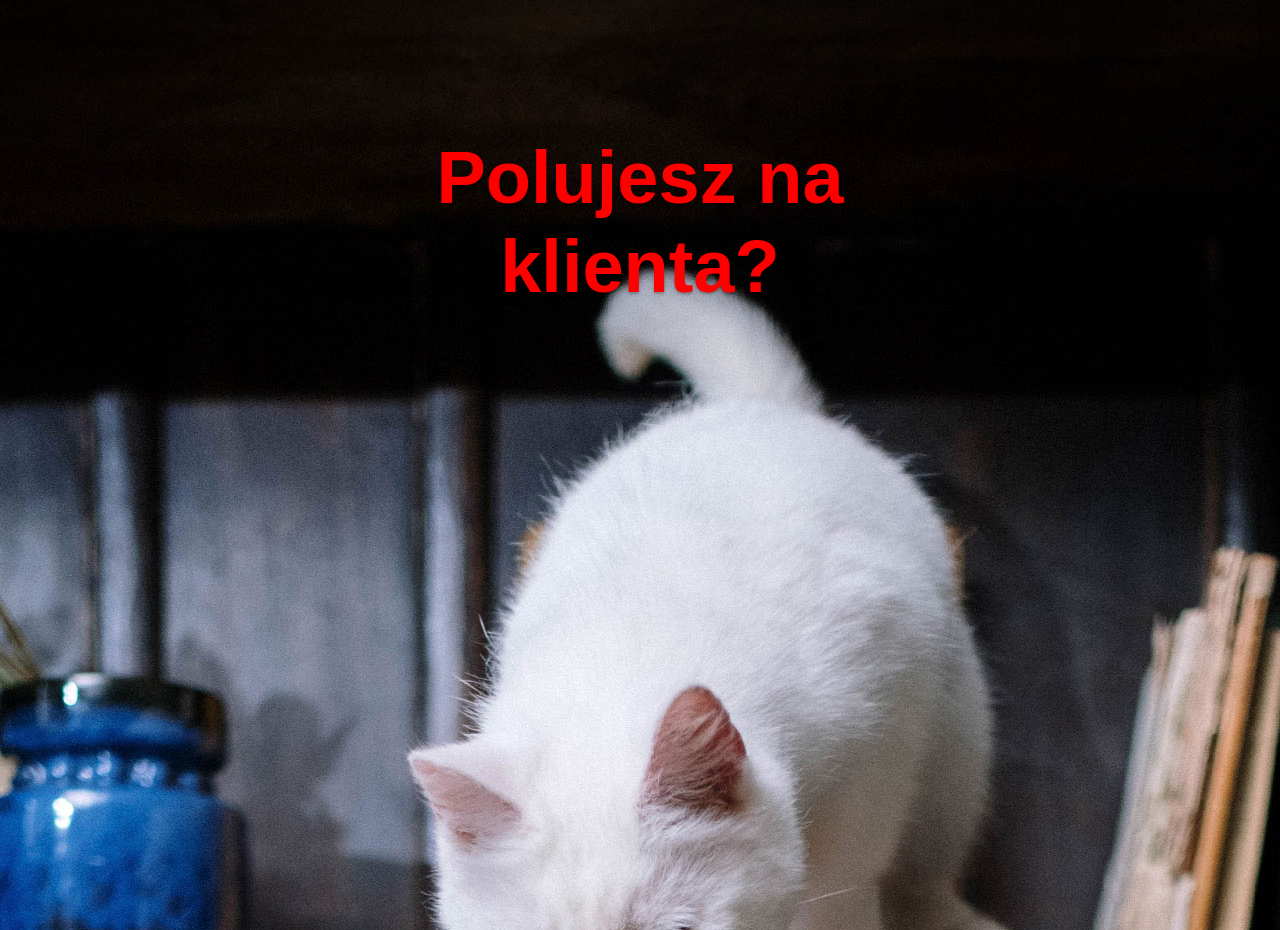
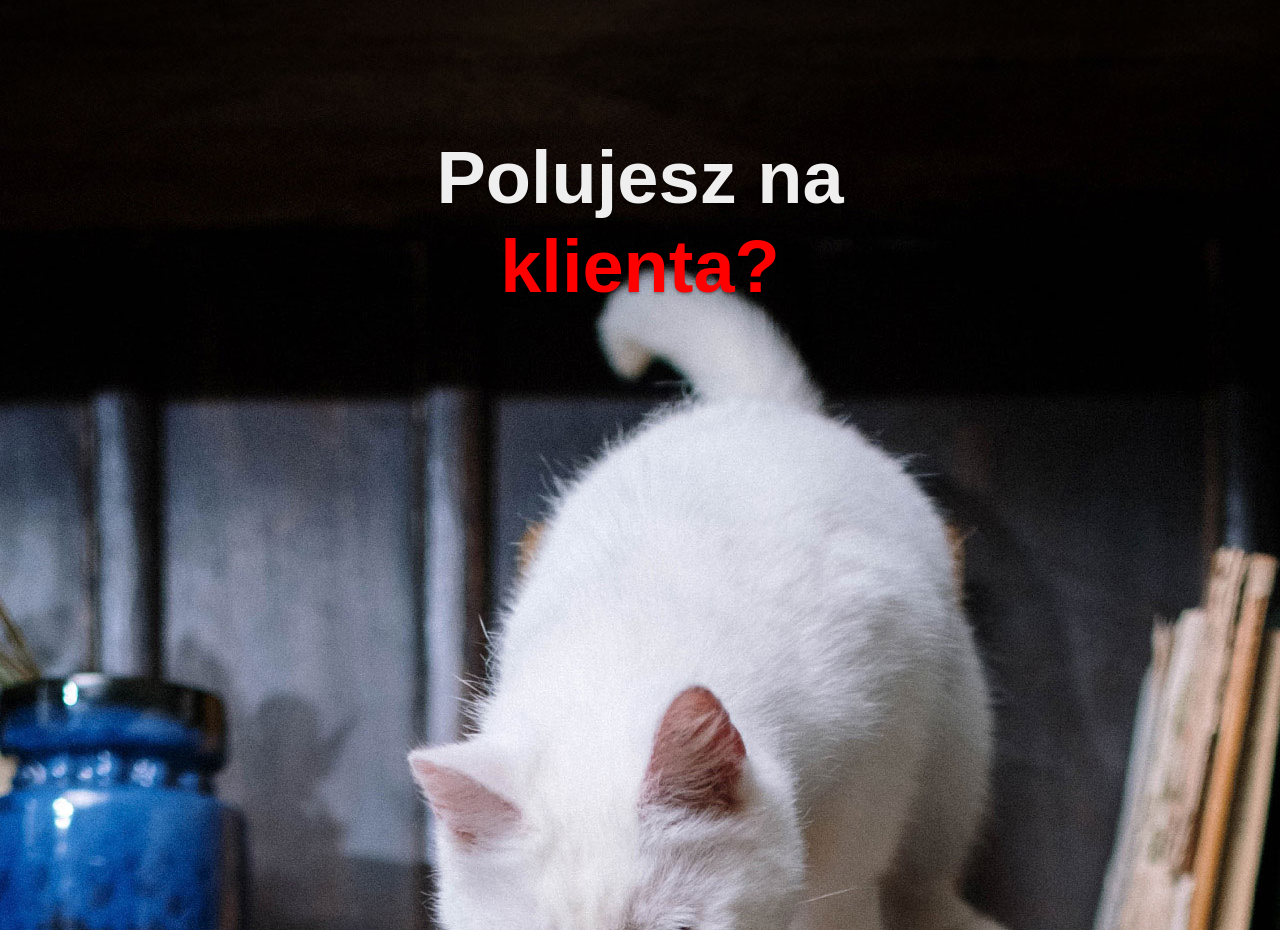
Before and after one commit to ScorpVisual/kocieTextyBad, a plain HTML site: page index.html in a window 1280 px wide. Shown: the part 864-1794 px from the top of the page. Drawn offline with nearby package versions, Linux system fonts and the light colour scheme; a web font is replaced by a local one.

Commit message:
Add files via upload

```diff
--- a/index.html
+++ b/index.html
@@ -66,7 +66,7 @@
 <!-- HERO IMAGE -->
 <div class="hero-image">
   <div>
-    <h1 class="pt-1 mt-0 text-center hero-header font-weight-bold">Polujesz na klienta?</h1>
+    <h1 class="pt-1 mt-0 text-center hero-header font-weight-bold"><span style="color: #efefef;">Polujesz na</span> klienta<span style="color: #efefef;"></span>?</span></h1>
   </div>
   <div class="hero-text">
 
```
